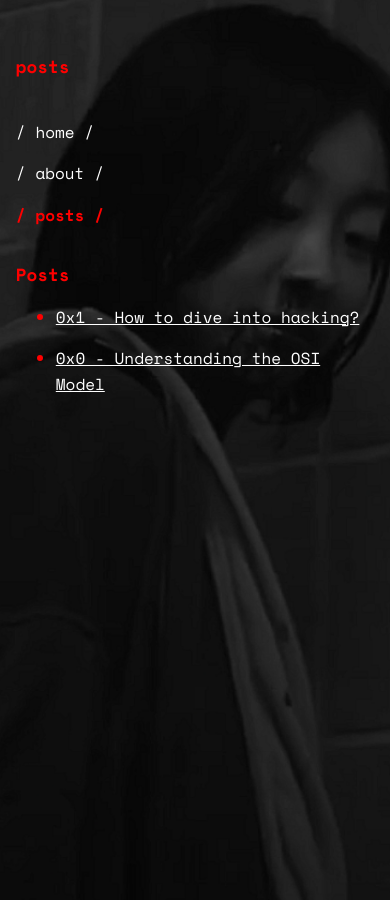
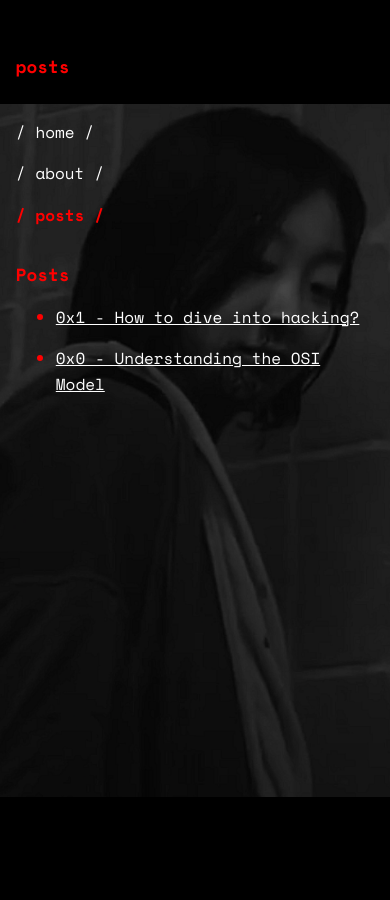
Before and after one commit to azraeldeathangel/azraeldeathangel.github.io, a Jekyll site: the page built from posts.html, in a window 390 px wide. Built offline with Jekyll 4.4.1, drawn with Linux system fonts in a browser that asks for light colours.

Commit message:
Update style.css

```diff
--- a/assets/styles/style.css
+++ b/assets/styles/style.css
@@ -29,7 +29,7 @@ body {
         background-repeat: no-repeat; /* Prevent the image from repeating */
         padding: 5% 3%; /* Less padding on small screens */
         max-width: 100%; /* Full width on small screens */
-        background-size: cover; /* Cover the entire background */
+        background-size: contain; /* Cover the entire background */
         background-position: center; /* Center the background image */
     }
 
```
